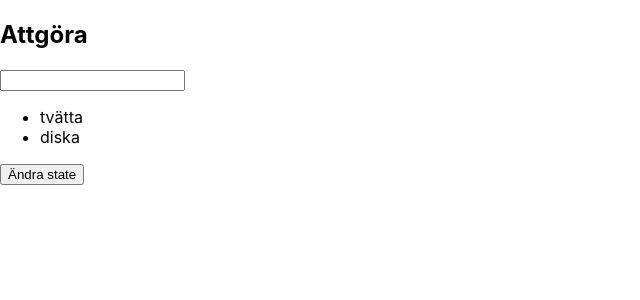
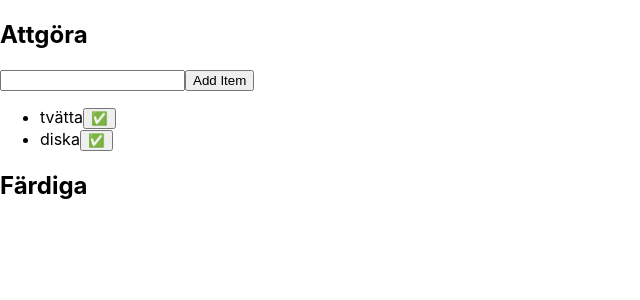
Before and after one commit to agentbellnorm/controller-with-mobx, a React (Create React App) app: page / in a window 1280 px wide. Shown: the top 300 px of the page, without its empty margins (0-640 px from the left). Built offline with nearby package versions, Linux system fonts and the light colour scheme.

Commit message:
add component that consumes observable state, but is not observer, so we get warnings. but its not rerendered until the parent is rerendered

```diff
--- a/src/index.tsx
+++ b/src/index.tsx
@@ -1,8 +1,5 @@
 import { configure } from "mobx"
-import React from 'react';
-import ReactDOM from 'react-dom';
 import './index.css';
-import App from './App';
 import * as serviceWorker from './serviceWorker';
 import todoControllerMaker from './view/todo/Controller';
 
--- a/src/plumbing/Bucket.ts
+++ b/src/plumbing/Bucket.ts
@@ -1,13 +1,16 @@
-import { makeAutoObservable, reaction, action, autorun} from 'mobx';
+import { makeAutoObservable, autorun, action, runInAction} from 'mobx';
 
 export default class Bucket<T> {
-    state: T;
+    state!: T;
 
     constructor(initialState: T) {
         makeAutoObservable(this, {}, {deep: true});
-        this.state = initialState
+        runInAction(() => {
+            this.state = initialState;
+        });
     }
 
+    @action
     reset(newValue: T): T {
         this.state = newValue;
         return this.state;
--- a/src/plumbing/View.tsx
+++ b/src/plumbing/View.tsx
@@ -1,8 +1,7 @@
 import React from 'react';
-import { createElement as e } from 'react';
 import ReactDOM from 'react-dom';
 import Bucket from "./Bucket"
-import { Observer, observer } from 'mobx-react';
+import { observer } from 'mobx-react';
 
 interface Props {
     state: any;
--- a/src/view/todo/Controller.tsx
+++ b/src/view/todo/Controller.tsx
@@ -4,7 +4,7 @@ import viewMaker from '../../plumbing/View';
 import * as core from './core';
 
 type Controller = {
-    render: Function;
+    render: () => void;
 }
 
 export default ({ id }: { id: string }): Controller => {
--- a/src/view/todo/Todo.tsx
+++ b/src/view/todo/Todo.tsx
@@ -1,5 +1,6 @@
 import React from 'react';
 import * as core from './core'
+import TodoHistory from './TodoHistory';
 
 type TodoProps = {
     state: core.State;
@@ -13,12 +14,16 @@ function Todo({ state, swap }: TodoProps) {
             <input value={state.todoInputValue} onChange={(e) => {
                 swap(core.handleNewInputValue, e.currentTarget.value);
             }} />
+            <button onClick={() => swap(core.addItem)}>Add Item</button>
             <ul>
                 {state.todos.map((todo: string) => (
-                    <li key={todo}>{todo}</li>
+                    <li key={todo}>
+                        {todo}
+                        <button onClick={() => swap(core.markAsDone, todo)}><span role="img" aria-label="check">✅</span></button>
+                    </li>
                 ))}
             </ul>
-            <button onClick={() => swap(core.reverse)}>Ändra state</button>
+{            <TodoHistory state={state} swap={swap}/>}
         </>);
 }
 
--- /dev/null
+++ b/src/view/todo/TodoHistory.tsx
@@ -0,0 +1,21 @@
+import React from 'react';
+import * as core from './core';
+
+const TodoHistory = ({ state, swap }: { state: core.State, swap: Function }) => {
+    return (
+        <>
+            <h2>Färdiga</h2>
+            <ul>
+                {state.doneTodos.map((done: string) =>
+                <li key={done}>
+                    {done}
+                    <button onClick={() => swap(core.removeDone, done)}>
+                        <span role="img" aria-label="remove">❌</span>
+                    </button>
+                </li>)}
+            </ul>
+        </>
+    );
+}
+
+export default TodoHistory
--- a/src/view/todo/core.ts
+++ b/src/view/todo/core.ts
@@ -1,15 +1,16 @@
-
 export type State = {
     todos: Array<string>;
     todoInputValue: string;
     header: string,
+    doneTodos: Array<string>;
 }
 
 export const getInitialState = (): State => {
     return {
         todos: ['tvätta', 'diska'],
         todoInputValue: '',
-        header: 'Attgöra'
+        header: 'Attgöra',
+        doneTodos: [],
      };
 }
 
@@ -19,7 +20,24 @@ export const handleNewInputValue = (state: State, v: string): State => {
     return state;
 }
 
+export const addItem = (state: State): State => {
+    state.todos.push(state.todoInputValue);
+    state.todoInputValue = '';
+    return state;
+};
+
 export const reverse = (state: State): State => {
     state.todos = state.todos.reverse();
     return state;
 }
+
+export const markAsDone = (state: State, done: string): State => {
+    state.todos = state.todos.filter((item: string) => item !== done);
+    state.doneTodos.push(done);
+    return state;
+}
+
+export const removeDone = (state: State, done: string): State => {
+    state.doneTodos = state.doneTodos.filter((item: string) => item !== done);
+    return state
+}
```
